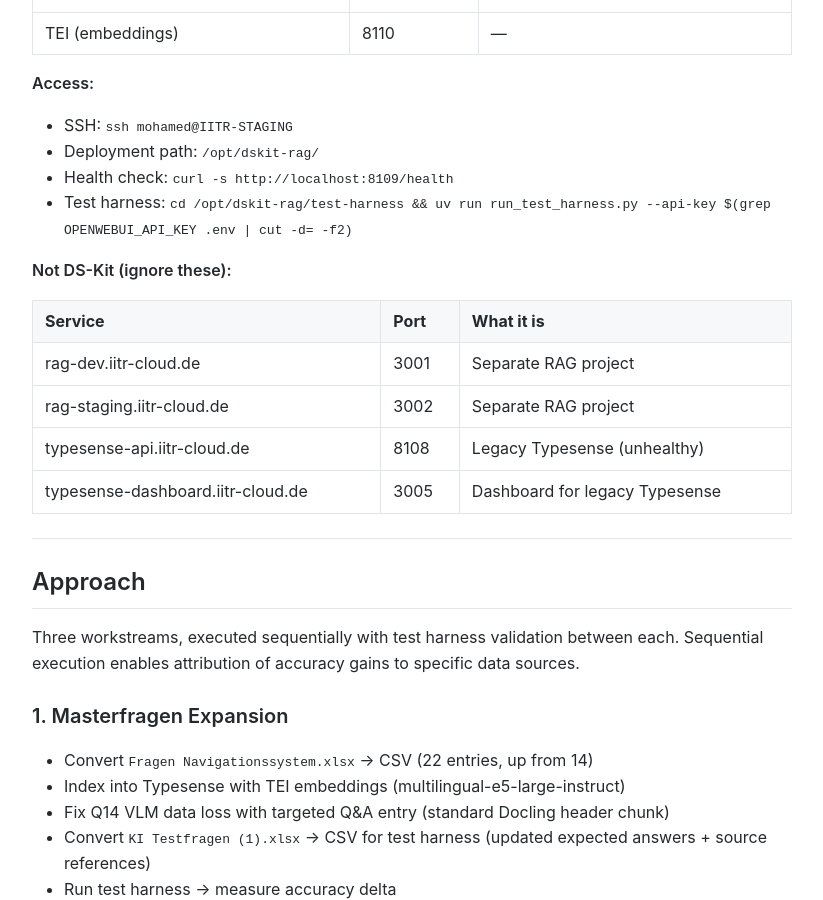
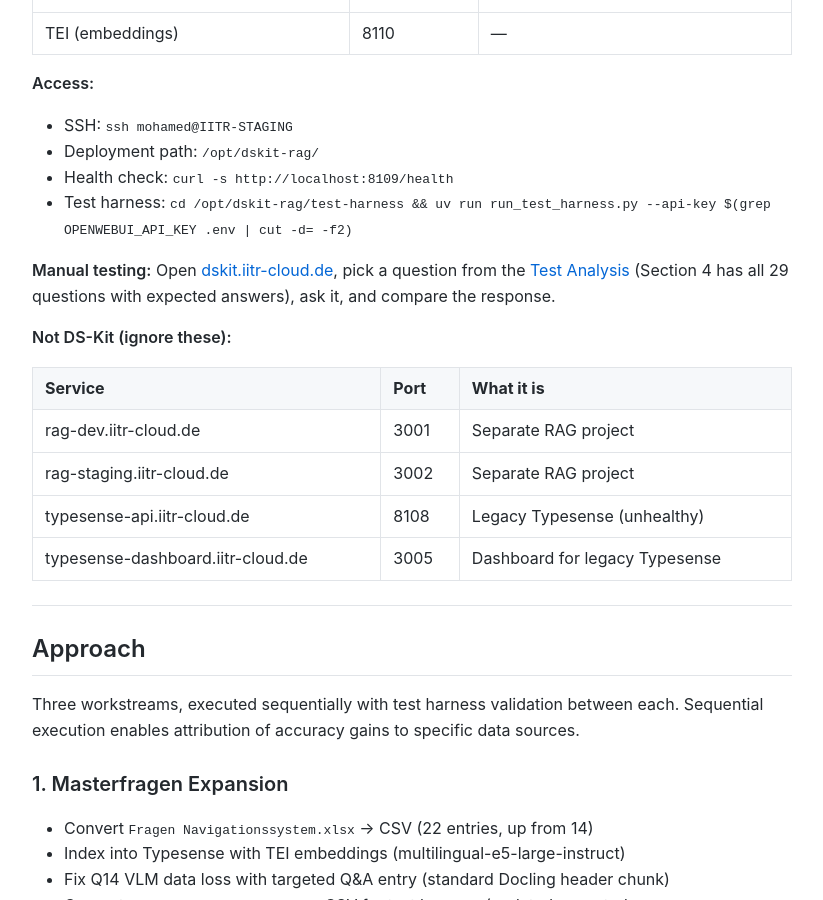
Before and after one commit to MariusWilsch/public-wilsch-ai-pages, a Jekyll site: the page built from project/iitr/dskit-navigation-design.md, in a window 1280 px wide and 900 px high, scrolled down 1937 px. Shown: the whole window, without its empty margins (228-1051 px from the left). Built offline with Jekyll 4.4.1, drawn with Linux system fonts in a browser that asks for light colours; our own code applies the rules of GitHub Pages for plain Markdown files.

Commit message:
Sync from hippocampus 2026-02-11

```diff
--- a/project/iitr/dskit-navigation-design.md
+++ b/project/iitr/dskit-navigation-design.md
@@ -57,6 +57,8 @@ Prototype is live on IITR-STAGING. These are the DS-Kit containers:
 - Deployment path: `/opt/dskit-rag/`
 - Health check: `curl -s http://localhost:8109/health`
 - Test harness: `cd /opt/dskit-rag/test-harness && uv run run_test_harness.py --api-key $(grep OPENWEBUI_API_KEY .env | cut -d= -f2)`
+
+**Manual testing:** Open [dskit.iitr-cloud.de](https://dskit.iitr-cloud.de), pick a question from the [Test Analysis](https://mariuswilsch.github.io/public-wilsch-ai-pages/project/iitr/dskit-rag-test-analysis) (Section 4 has all 29 questions with expected answers), ask it, and compare the response.
 
 **Not DS-Kit (ignore these):**
 
```
